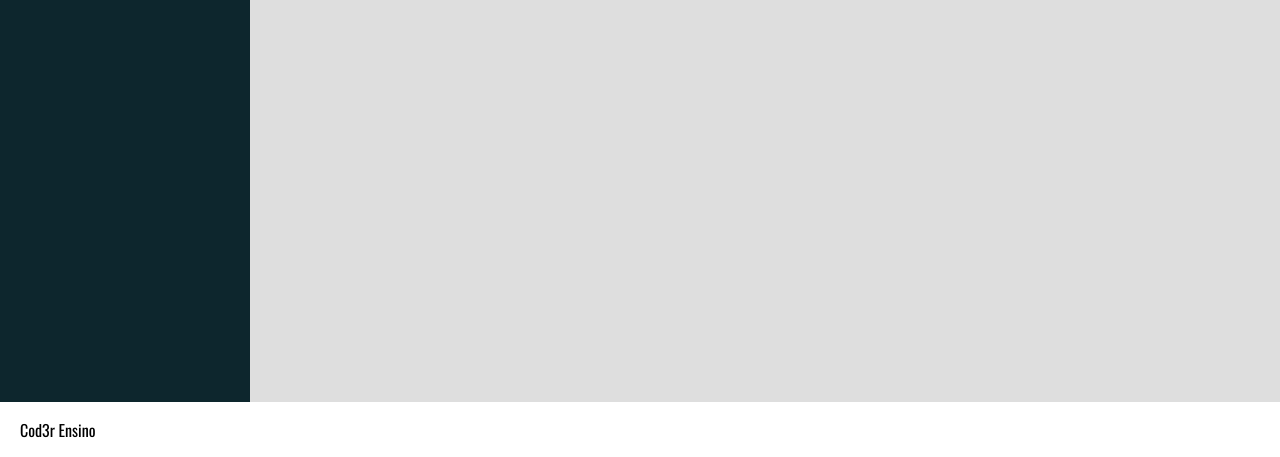
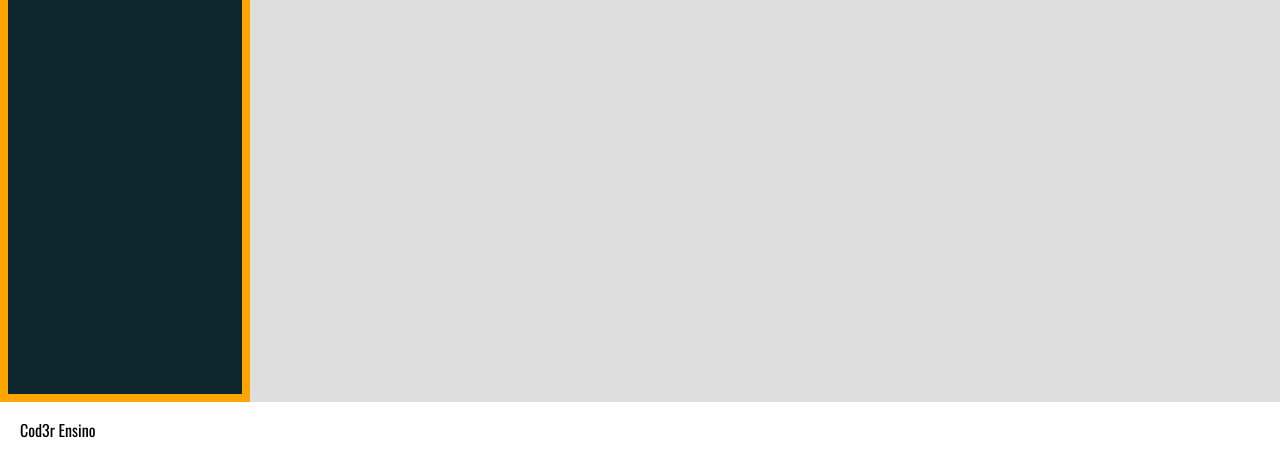
Before and after one commit to RenanVenturaMartins/Web-Moderno-com-JavaScript, a plain HTML site: page jquery/selecionandoElementos2.html in a window 1280 px wide. Shown: the part 343-800 px from the top of the page. Drawn offline with Linux system fonts and the light colour scheme.

Commit message:
finalizando elemento2

```diff
--- a/jquery/selecionandoElementos2.html
+++ b/jquery/selecionandoElementos2.html
@@ -81,6 +81,26 @@
         <p>Cod3r Ensino</p>
     </footer>
     <script>
-        // ...
+        const ComBordar = {'border': 'solid 8px orange'}
+        const SemBordar = {'border': 'none'}
+
+        $('a[href="#link3"]').parent().css(ComBordar).css(SemBordar)
+
+        $('li:last').prev().css(ComBordar).css(SemBordar)
+        $('a[href="#link3"]').parent().next().css(ComBordar).css(SemBordar)
+        $('a[href="#link1"]').parents().css(ComBordar).css(SemBordar)
+        $('a[href="#link1"]').parentsUntil($('aside')).css(ComBordar).css(SemBordar) //parentsUntil serve para voce seleciona todos os parentes do site ate um determinado limite que você immpoêm
+        $('main').children().css(ComBordar).css(SemBordar) //childre seleciona osfilhos que contem dentro da tag
+        $('main').find('a').css(ComBordar).css(SemBordar) // seleciona todo o elemento que você escolheu , caso nao tenha na parte escolhida nao afetara nada
+
+        const ElementosDom = document.getElementsByClassName('menu')
+
+        $(ElementosDom).css(ComBordar)
+        $('li').each((i, e) => {
+            $(e).css(ComBordar)
+        })
+
+
+
     </script>
 </body>
```
